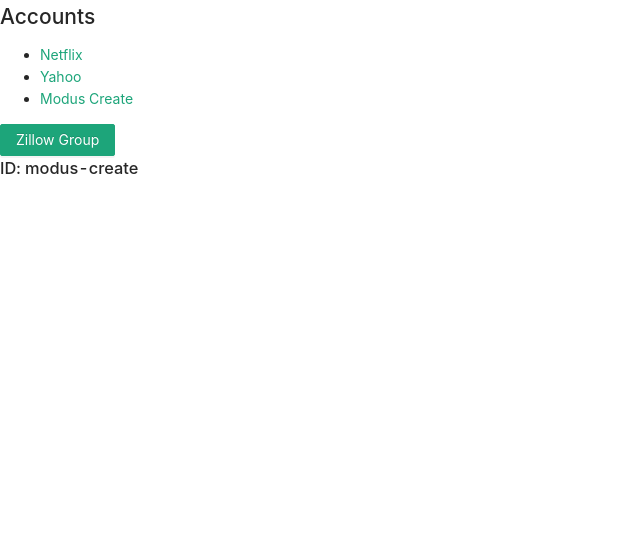
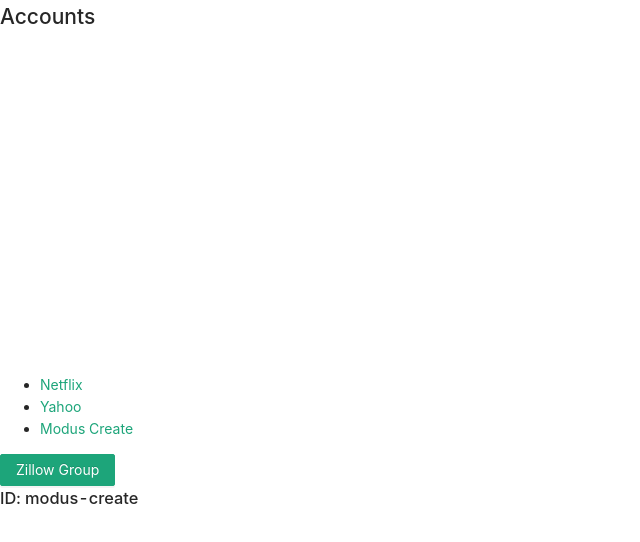
Before and after one commit to zhou0322-lab/react, a React (Create React App) app: page /modus-create in a window 1280 px wide. Shown: the top 542 px of the page, without its empty margins (0-640 px from the left). Built offline with nearby package versions, Linux system fonts and the light colour scheme.

Commit message:
'添加词云'

```diff
--- a/package.json
+++ b/package.json
@@ -18,6 +18,9 @@
     "axios": "^0.21.0",
     "babel-loader": "8.1.0",
     "craco-less": "^1.17.1",
+    "echarts": "^4.6.0",
+    "echarts-for-react": "^2.0.16",
+    "echarts-wordcloud": "^1.1.3",
     "flow-bin": "^0.139.0",
     "husky": "^4.3.5",
     "husky-run": "^0.0.0",
--- a/src/App.tsx
+++ b/src/App.tsx
@@ -1,6 +1,7 @@
 import React from "react";
 import "./App.less";
 import { Button } from "antd";
+import Wordcloudl from "./components/WordCloud";
 import {
   BrowserRouter as Router,
   Switch,
@@ -19,11 +20,25 @@
 // popular web frameworks like Rails and Express.
 
 export default function ParamsExample() {
+  const list = [
+    {
+      value: 1,
+      name: "aq",
+    },
+    {
+      value: 15,
+      name: "qa",
+    },
+    {
+      value: 15,
+      name: "sa",
+    },
+  ];
   return (
     <Router>
       <div>
         <h2>Accounts</h2>
-
+        <Wordcloudl list={list} />
         <ul>
           <li>
             <Link to="/netflix">Netflix</Link>
--- /dev/null
+++ b/src/components/WordCloud.tsx
@@ -0,0 +1,57 @@
+import React from "react";
+import "echarts-wordcloud";
+import ReactEcharts from "echarts-for-react"; // eslint-disable-line
+
+interface WordcloudlProps {
+  list: any[];
+}
+const Wordcloudl: React.FC<WordcloudlProps> = ({ list }) => {
+  const options = {
+    title: {
+      text: "兴趣标签（有效转发）",
+      textStyle: {
+        color: "#444",
+        fontSize: 14,
+        fontWeight: "normal",
+      },
+    },
+    series: [
+      {
+        type: "wordCloud",
+        sizeRange: [10, 100],
+        rotationRange: [-90, 90],
+        rotationStep: 45,
+        gridSize: 2,
+        shape: "circle",
+        // maskImage,
+        drawOutOfBound: false,
+        textStyle: {
+          normal: {
+            color: () =>
+              `rgb(${[
+                Math.round(Math.random() * 160),
+                Math.round(Math.random() * 160),
+                Math.round(Math.random() * 160),
+              ].join()})`,
+          },
+          emphasis: {
+            color: "red",
+          },
+        },
+        data: list,
+      },
+    ],
+  };
+  return (
+    <div>
+      <ReactEcharts
+        option={options}
+        style={{ height: 330, width: "100%" }}
+        className="react_for_echarts"
+        opts={{ renderer: "svg" }}
+      />
+    </div>
+  );
+};
+
+export default Wordcloudl;
--- a/src/type.d.ts
+++ b/src/type.d.ts
@@ -1 +1,4 @@
 declare module "react-helmet";
+declare module "echarts-for-react";
+declare module "echarts-wordcloud";
+declare module "echarts";
--- a/tsconfig.json
+++ b/tsconfig.json
@@ -19,7 +19,7 @@
     "resolveJsonModule": true,
     "isolatedModules": true,
     "noEmit": true,
-    "jsx": "react"
+    "jsx": "react-jsx"
   },
   "include": [
     "src"
```
Also changed, not shown: 2 other files (tests, documents, lock files or other folders).
